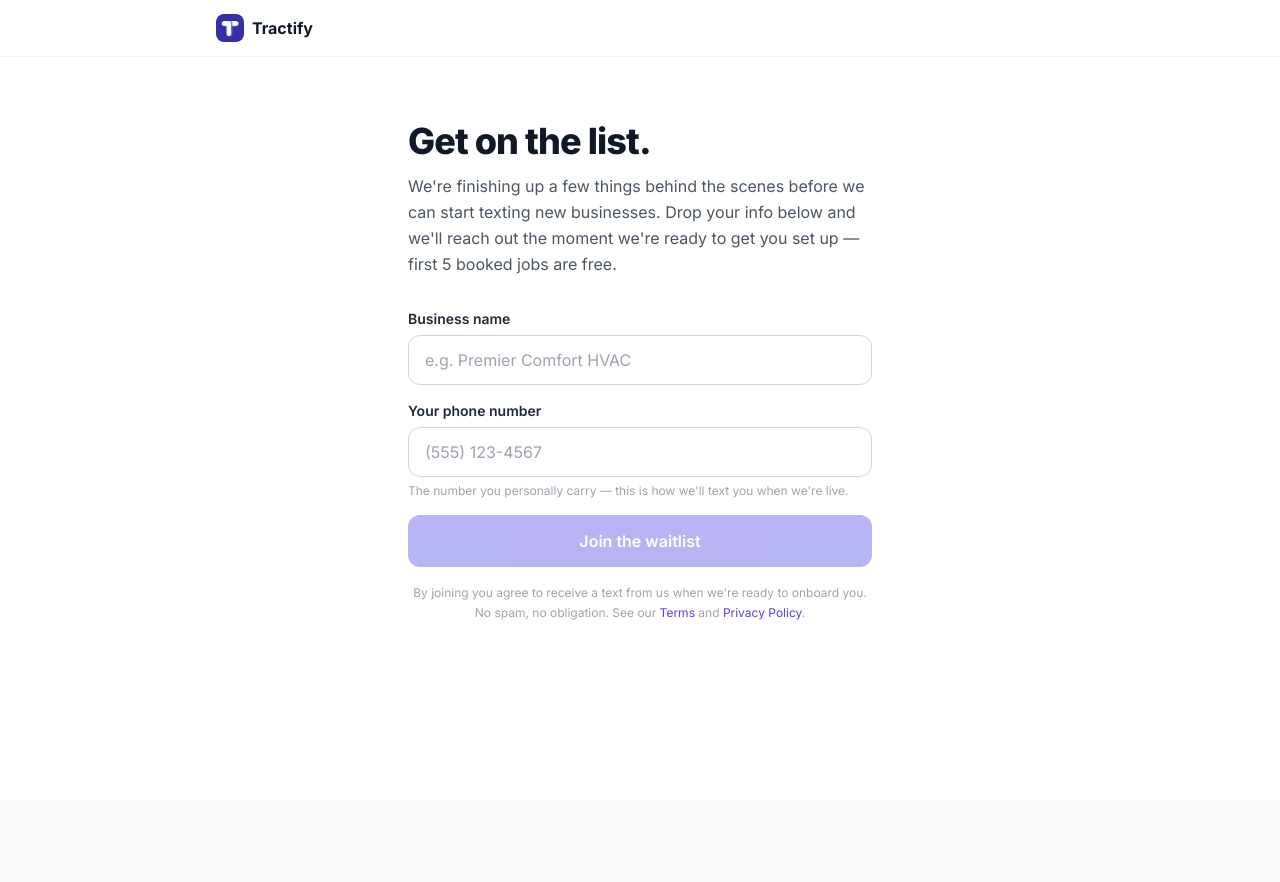
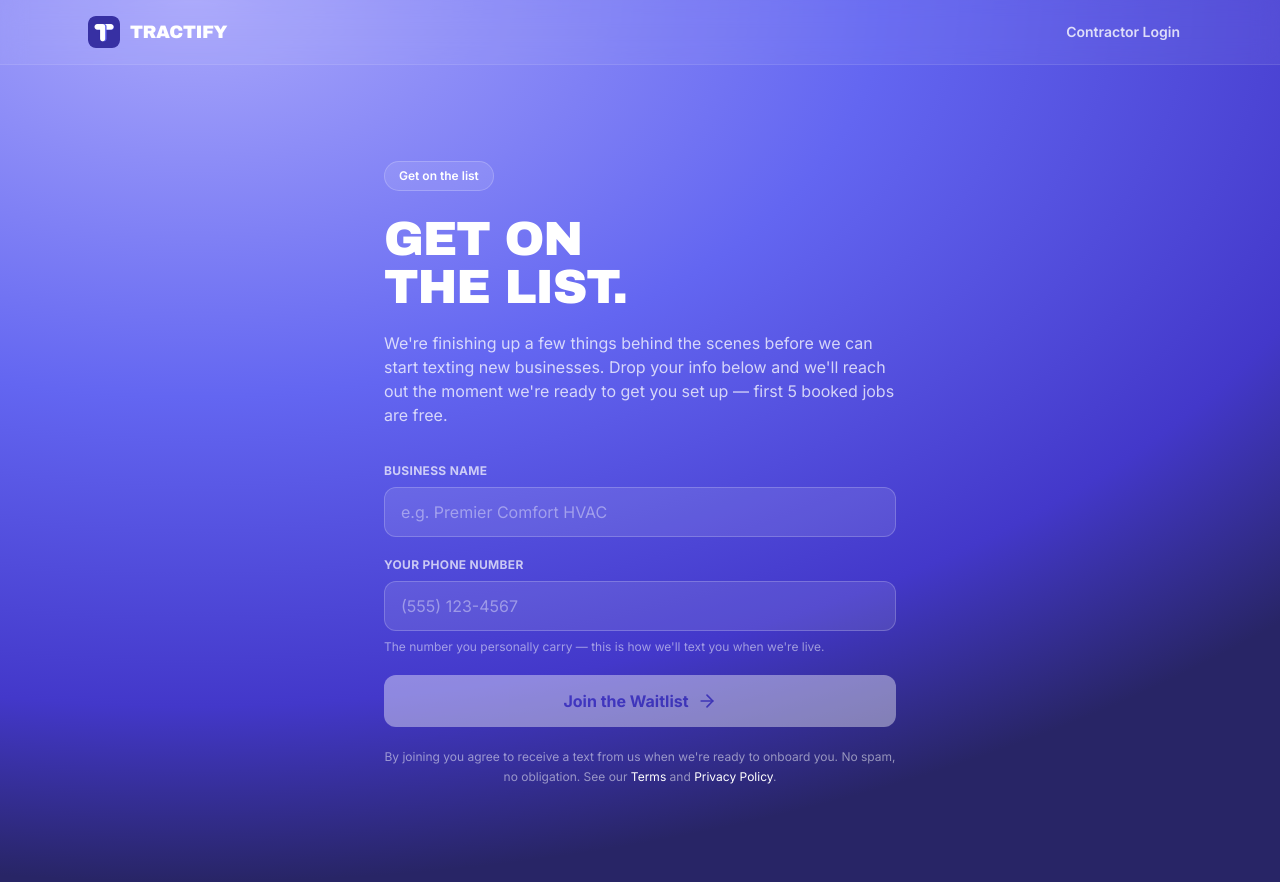
Before and after one commit to ProBookHQ-source/probook-hq, a React (Vite) app in the folder frontend/: page /waitlist in a window 1280 px wide. Before the commit the page ends 800 px from the top, so only its background shows below. Built offline with nearby package versions, Linux system fonts and the light colour scheme; no server answers.

Commit message:
Restyle waitlist page to match new homepage gradient/design system

```diff
--- a/frontend/src/pages/Waitlist.jsx
+++ b/frontend/src/pages/Waitlist.jsx
@@ -1,5 +1,6 @@
 import { useState } from 'react';
 import { useNavigate, useSearchParams } from 'react-router-dom';
+import { ArrowRight } from 'lucide-react';
 import api from '../api/client';
 import { formatPhone } from '../utils/formatPhone';
 
@@ -39,32 +40,43 @@ export default function Waitlist() {
   }
 
   return (
-    <div className="min-h-screen bg-white">
-      {/* Nav */}
-      <nav className="sticky top-0 z-50 bg-white/90 backdrop-blur border-b border-gray-100">
-        <div className="max-w-4xl mx-auto px-4 sm:px-6 h-14 flex items-center justify-between">
-          <button onClick={() => navigate('/')} className="flex items-center gap-2">
-            <img src="/probook-icon-128.png" alt="Tractify" className="w-7 h-7 rounded-lg" />
-            <span className="font-bold text-gray-900">Tractify</span>
+    <div className="min-h-screen w-full max-w-full overflow-x-hidden bg-tractify-gradient flex flex-col">
+
+      {/* ── NAV — matches LandingPage.jsx exactly ── */}
+      <nav className="sticky top-0 z-50 bg-white/5 backdrop-blur-md border-b border-white/10">
+        <div className="max-w-6xl mx-auto px-4 sm:px-6 h-16 flex items-center justify-between gap-3">
+          <button onClick={() => navigate('/')} className="flex items-center gap-2.5 shrink-0">
+            <img src="/probook-icon-128.png" alt="Tractify" className="w-8 h-8 rounded-lg" />
+            <span className="font-display text-white text-base sm:text-lg tracking-tight">TRACTIFY</span>
+          </button>
+          <button
+            onClick={() => navigate('/login')}
+            className="text-sm font-semibold text-white/80 hover:text-white px-3 py-2 rounded-xl hover:bg-white/10 transition-all whitespace-nowrap"
+          >
+            <span className="hidden sm:inline">Contractor </span>Login
           </button>
         </div>
       </nav>
 
-      <div className="max-w-lg mx-auto px-4 sm:px-6 py-16">
+      <div className="flex-1 flex items-center px-4 sm:px-6 py-16 sm:py-24">
+        <div className="max-w-lg mx-auto w-full">
           {!done ? (
             <>
-            <h1 className="text-3xl sm:text-4xl font-extrabold text-gray-900 mb-3 tracking-tight">
-              Get on the list.
+              <div className="inline-flex items-center gap-2 bg-white/10 border border-white/20 text-white text-xs font-semibold px-3.5 py-1.5 rounded-full mb-6">
+                Get on the list
+              </div>
+              <h1 className="font-display text-white text-4xl sm:text-5xl leading-[1.02] tracking-tight mb-5">
+                GET ON<br />THE LIST.
               </h1>
-            <p className="text-gray-600 mb-8 leading-relaxed">
+              <p className="text-white/75 text-sm sm:text-base leading-relaxed mb-9">
                 We're finishing up a few things behind the scenes before we can start texting new
                 businesses. Drop your info below and we'll reach out the moment we're ready to get
                 you set up — first 5 booked jobs are free.
               </p>
 
-            <form onSubmit={handleSubmit} className="space-y-4">
+              <form onSubmit={handleSubmit} className="space-y-5">
                 <div>
-                <label className="block text-sm font-semibold text-gray-800 mb-1.5">
+                  <label className="block text-xs font-bold uppercase tracking-wide text-white/70 mb-2">
                     Business name
                   </label>
                   <input
@@ -72,14 +84,14 @@ export default function Waitlist() {
                     value={businessName}
                     onChange={(e) => setBusinessName(e.target.value)}
                     placeholder="e.g. Premier Comfort HVAC"
-                  className="w-full px-4 py-3 rounded-xl border border-gray-300 text-gray-900 placeholder-gray-400 focus:outline-none focus:ring-2 focus:ring-indigo-500 focus:border-transparent text-base"
+                    className="w-full px-4 py-3 rounded-xl bg-white/10 border border-white/20 text-white placeholder-white/40 focus:outline-none focus:ring-2 focus:ring-white/40 focus:border-transparent text-base"
                     autoComplete="organization"
                     required
                   />
                 </div>
 
                 <div>
-                <label className="block text-sm font-semibold text-gray-800 mb-1.5">
+                  <label className="block text-xs font-bold uppercase tracking-wide text-white/70 mb-2">
                     Your phone number
                   </label>
                   <input
@@ -87,18 +99,18 @@ export default function Waitlist() {
                     value={phone}
                     onChange={(e) => setPhone(formatPhone(e.target.value))}
                     placeholder="(555) 123-4567"
-                  className="w-full px-4 py-3 rounded-xl border border-gray-300 text-gray-900 placeholder-gray-400 focus:outline-none focus:ring-2 focus:ring-indigo-500 focus:border-transparent text-base"
+                    className="w-full px-4 py-3 rounded-xl bg-white/10 border border-white/20 text-white placeholder-white/40 focus:outline-none focus:ring-2 focus:ring-white/40 focus:border-transparent text-base"
                     autoComplete="tel"
                     inputMode="tel"
                     required
                   />
-                <p className="text-xs text-gray-400 mt-1.5">
+                  <p className="text-xs text-white/50 mt-2">
                     The number you personally carry — this is how we'll text you when we're live.
                   </p>
                 </div>
 
                 {error && (
-                <p className="text-sm text-red-600 bg-red-50 border border-red-100 rounded-lg px-3 py-2">
+                  <p className="text-sm text-white bg-red-500/20 border border-red-400/30 rounded-lg px-3 py-2">
                     {error}
                   </p>
                 )}
@@ -106,35 +118,36 @@ export default function Waitlist() {
                 <button
                   type="submit"
                   disabled={!canSubmit}
-                className="w-full py-3.5 rounded-xl bg-indigo-600 text-white font-semibold text-base hover:bg-indigo-700 transition-colors disabled:opacity-40 disabled:cursor-not-allowed"
+                  className="w-full inline-flex items-center justify-center gap-2 bg-white text-brand-700 font-bold text-base py-3.5 rounded-xl hover:bg-brand-50 transition-all shadow-lg shadow-brand-900/30 disabled:opacity-40 disabled:cursor-not-allowed disabled:shadow-none"
                 >
-                {submitting ? 'Joining...' : 'Join the waitlist'}
+                  {submitting ? 'Joining...' : <>Join the Waitlist <ArrowRight className="w-5 h-5" /></>}
                 </button>
 
-              <p className="text-xs text-gray-400 text-center leading-relaxed">
+                <p className="text-xs text-white/50 text-center leading-relaxed">
                   By joining you agree to receive a text from us when we're ready to onboard you.
                   No spam, no obligation. See our{' '}
-                <a href="/terms" className="text-indigo-600 hover:underline">Terms</a> and{' '}
-                <a href="/privacy" className="text-indigo-600 hover:underline">Privacy Policy</a>.
+                  <a href="/terms" className="text-white hover:underline">Terms</a> and{' '}
+                  <a href="/privacy" className="text-white hover:underline">Privacy Policy</a>.
                 </p>
               </form>
             </>
           ) : (
             <div className="text-center py-8">
-            <div className="w-14 h-14 rounded-full bg-indigo-50 flex items-center justify-center mx-auto mb-5">
-              <svg className="w-7 h-7 text-indigo-600" fill="none" viewBox="0 0 24 24" stroke="currentColor" strokeWidth={2.5}>
+              <div className="w-16 h-16 rounded-full bg-white/10 border border-white/20 flex items-center justify-center mx-auto mb-6">
+                <svg className="w-8 h-8 text-white" fill="none" viewBox="0 0 24 24" stroke="currentColor" strokeWidth={2.5}>
                   <path strokeLinecap="round" strokeLinejoin="round" d="M5 13l4 4L19 7" />
                 </svg>
               </div>
-            <h1 className="text-2xl font-extrabold text-gray-900 mb-2">
-              {alreadyOnWaitlist ? "You're already on the list." : "You're on the list."}
+              <h1 className="font-display text-white text-3xl sm:text-4xl leading-tight tracking-tight mb-4">
+                {alreadyOnWaitlist ? <>YOU'RE ALREADY<br />ON THE LIST.</> : <>YOU'RE ON<br />THE LIST.</>}
               </h1>
-            <p className="text-gray-600 leading-relaxed">
+              <p className="text-white/75 leading-relaxed">
                 We'll text you the moment we're ready to get you set up. Nothing else to do right now.
               </p>
             </div>
           )}
         </div>
       </div>
+    </div>
   );
 }
```
Also changed, not shown: frontend/vite.config.js.timestamp-1786751519538-4dfce2b7c63f7.mjs (added, +21 -0 lines). Lines whose indentation alone changed are shown as unchanged.
